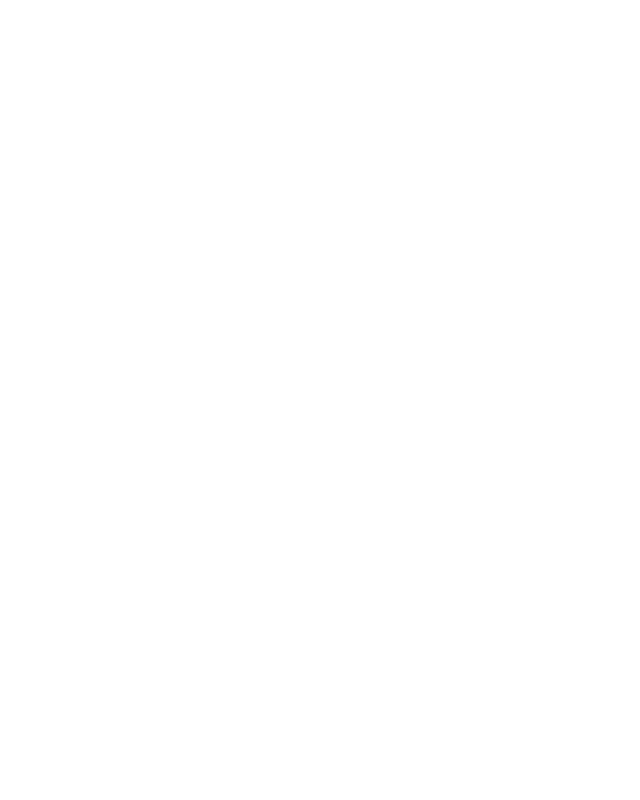
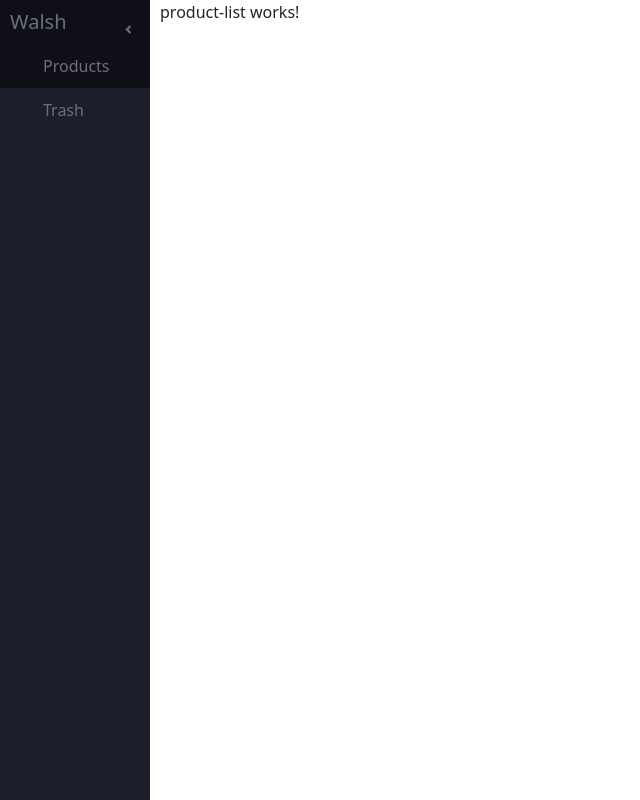
Before and after one commit to JoelKap/walsh-product-management, an Angular app: page /product-list in a window 1280 px wide. Before the commit this address led to /. Shown: the whole page, without its empty margins (0-640 px from the left). Built offline with nearby package versions, Linux system fonts and the light colour scheme.

Commit message:
Add sidebar with navigations includes toggle

```diff
--- a/src/app/app-routing.module.ts
+++ b/src/app/app-routing.module.ts
@@ -1,7 +1,29 @@
 import { NgModule } from '@angular/core';
 import { RouterModule, Routes } from '@angular/router';
 
-const routes: Routes = [];
+import { ProductListComponent } from './product-list/product-list.component';
+import { ProductDetailComponent } from './product-detail/product-detail.component';
+import { ProductTrashComponent } from './product-trash/product-trash.component';
+
+const routes: Routes = [
+  {
+    path: "",
+    redirectTo: "/product-list",
+    pathMatch: "full",
+  },
+  {
+    path: "product-list",
+    component: ProductListComponent
+  },
+  {
+    path: "detail",
+    component: ProductDetailComponent
+  },
+  {
+    path: "trash",
+    component: ProductTrashComponent
+  }
+];
 
 @NgModule({
   imports: [RouterModule.forRoot(routes)],
--- a/src/app/app.component.css
+++ b/src/app/app.component.css
@@ -0,0 +1,8 @@
+.content {
+    margin-left: 100px;
+    transition: 0.3s;
+}
+
+.content.sidebarExpanded {
+    margin-left: 160px;
+}
--- a/src/app/app.component.html
+++ b/src/app/app.component.html
@@ -1 +1,5 @@
-<router-outlet></router-outlet>
+<app-sidebar [isExpanded]="sidebarExpanded" (toggleSidebar)="sidebarExpanded = !sidebarExpanded">
+</app-sidebar>
+<div class="content" [ngClass]="{ 'sidebarExpanded': sidebarExpanded }">
+  <router-outlet></router-outlet>
+</div>
--- a/src/app/app.component.ts
+++ b/src/app/app.component.ts
@@ -7,4 +7,5 @@
 })
 export class AppComponent {
   title = 'product-management';
+  sidebarExpanded = true;
 }
--- a/src/app/sidebar/sidebar.component.css
+++ b/src/app/sidebar/sidebar.component.css
@@ -0,0 +1,139 @@
+.chevron::before {
+    border-style: solid;
+    border-width: 0.15em 0.15em 0 0;
+    content: "";
+    display: inline-block;
+    height: 0.35em;
+    left: 0.15em;
+    position: relative;
+    top: 0.3em;
+    vertical-align: top;
+    width: 0.35em;
+}
+
+.sidebar {
+    position: fixed;
+    left: 0;
+    top: 0;
+    height: 100vh;
+    transition: 0.3s;
+    width: 60px;
+    background: #1d1e2c;
+    color: #6d6e7e;
+}
+
+.sidebar.expanded {
+    width: 150px;
+}
+
+.sidebar.expanded .header h1 {
+    margin-left: 0px;
+}
+
+.sidebar.expanded .header .chevron {
+    margin-left: 0px;
+}
+
+.sidebar.expanded .header .chevron::before {
+    transform: rotate(-135deg);
+}
+
+.sidebar.expanded .content .link .content .title {
+    max-width: 100px;
+}
+
+.sidebar.expanded .content .link .content .icon {
+    margin-right: 3px;
+}
+
+.sidebar.expanded .content .link .children .content {
+    padding-left: 30px;
+}
+
+.sidebar .header {
+    display: flex;
+    align-items: center;
+    justify-content: center;
+    padding: 10px;
+    background: #0f1017;
+}
+
+.sidebar .header h1 {
+    font-size: 20px;
+    color: #6d6e7e;
+    margin: 0;
+    flex: 1;
+    transition: 0.3s;
+    margin-left: -100px;
+}
+
+.sidebar .header .chevron {
+    color: #6d6e7e;
+    cursor: pointer;
+    transition: 0.3s;
+    margin-left: -25px;
+    padding: 10px;
+    min-width: 20px;
+    height: 20px;
+    display: block;
+    text-align: center;
+}
+
+.sidebar .header .chevron::before {
+    transition: 0.3s;
+    transform: rotate(45deg);
+}
+
+.sidebar .header .chevron:hover {
+    color: white;
+}
+
+.sidebar .content .link .children .content {
+    background: #27283a;
+    padding-left: 10px;
+}
+
+.sidebar .content .link .children .content.active {
+    background: #191a27;
+}
+
+.sidebar .content .link .content {
+    display: flex;
+    align-items: center;
+    justify-content: center;
+    padding: 10px;
+    cursor: pointer;
+    transition: 0.3s;
+}
+
+.sidebar .content .link .content:hover {
+    background: #0f1017;
+}
+
+.sidebar .content .link .content.active {
+    background: #0f1017;
+}
+
+.sidebar .content .link .content .icon {
+    flex: 0 0 30px;
+    display: flex;
+    align-items: center;
+    justify-content: center;
+    margin-right: 0px;
+}
+
+.sidebar .content .link .content .title {
+    flex: 1;
+    color: #6d6e7e;
+    transition: 0.3s;
+    max-width: 0px;
+    overflow: hidden;
+}
+
+.sidebar .content .link .content:hover .title {
+    color: white;
+}
+
+.sidebar .content .link .content:hover svg {
+    fill: white;
+}
--- a/src/app/sidebar/sidebar.component.html
+++ b/src/app/sidebar/sidebar.component.html
@@ -1 +1,26 @@
-<p>sidebar works!</p>
+<div class="sidebar" [ngClass]="{ 'expanded': isExpanded }">
+    <div class="header">
+      <h1 class="title">
+       Walsh
+      </h1>
+      <div class="toggle" (click)="handleSidebarToggle()">
+        <span class="chevron"></span>
+      </div>
+    </div>
+    <div class="content">
+      <div class="link">
+        <div class="content" [routerLink]="['/product-list']" [routerLinkActive]="'active'">
+          <div class="icon">
+          </div>
+          <div class="title">Products</div>
+        </div>
+      </div>
+      <div class="link">
+        <div class="content" [routerLink]="['/trash']" [routerLinkActive]="'active'">
+          <div class="icon">
+          </div>
+          <div class="title">Trash</div>
+        </div>
+      </div>
+    </div>
+  </div>
--- a/src/app/sidebar/sidebar.component.ts
+++ b/src/app/sidebar/sidebar.component.ts
@@ -1,4 +1,4 @@
-import { Component } from '@angular/core';
+import { Component, EventEmitter, Input, Output } from '@angular/core';
 
 @Component({
   selector: 'app-sidebar',
@@ -6,5 +6,8 @@
   styleUrls: ['./sidebar.component.css']
 })
 export class SidebarComponent {
+  @Input() isExpanded: boolean = false;
+  @Output() toggleSidebar: EventEmitter<boolean> = new EventEmitter<boolean>();
 
+  handleSidebarToggle = () => this.toggleSidebar.emit(!this.isExpanded);
 }
```
